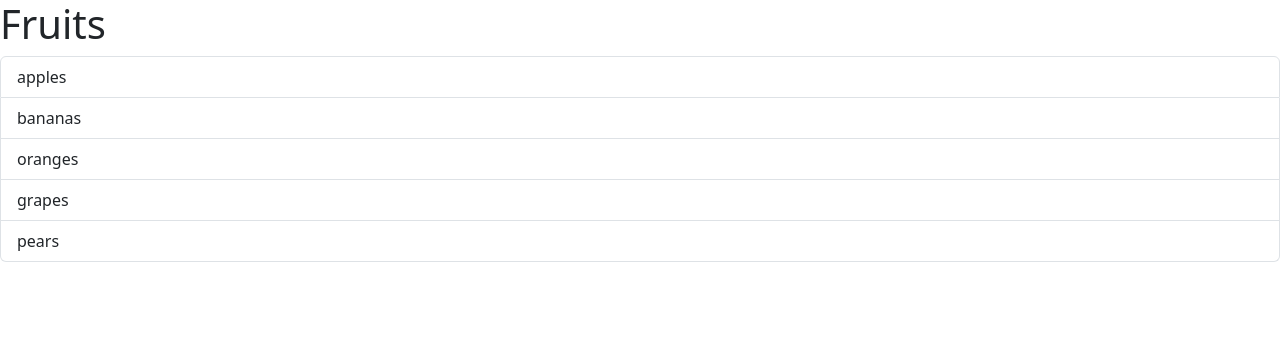
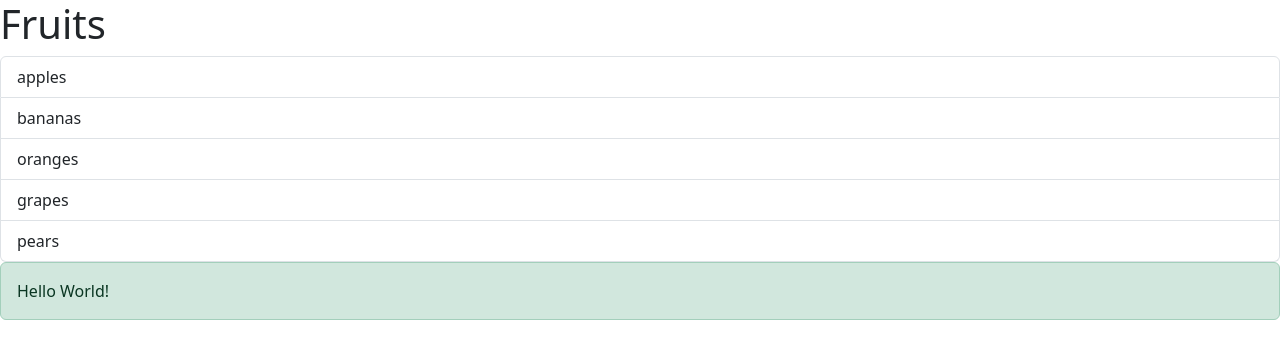
Before and after one commit to tobiasfremming/virtual_library, a React (Vite) app in the folder virtual_library/: page / in a window 1280 px wide. Shown: the top 358 px of the page. Built offline with nearby package versions, Linux system fonts and the light colour scheme.

Commit message:
feat: passing react node children via props

```diff
--- a/virtual_library/src/App.tsx
+++ b/virtual_library/src/App.tsx
@@ -1,3 +1,4 @@
+import Alert from "./components/Alert";
 import ListGroup from "./components/ListGroup";
 
 function App() {
@@ -7,6 +8,7 @@ function App() {
     console.log(item);
   };
   return (
+    <>
       <div>
         <ListGroup
           items={listItems}
@@ -14,6 +16,11 @@ function App() {
           onSelectItem={handleSelectItem}
         />
       </div>
+
+      <div>
+        <Alert>Hello World!</Alert>
+      </div>
+    </>
   );
 }
 
--- /dev/null
+++ b/virtual_library/src/components/Alert.tsx
@@ -0,0 +1,17 @@
+import React from "react";
+
+interface AlertProps {
+  children: string;
+}
+
+const Alert = ({ children }: AlertProps) => {
+  return (
+    <>
+      <div className="alert alert-success" role="alert">
+        {children}
+      </div>
+    </>
+  );
+};
+
+export default Alert;
--- a/virtual_library/src/components/ListGroup.tsx
+++ b/virtual_library/src/components/ListGroup.tsx
@@ -7,7 +7,7 @@ interface ListGroupProps {
 }
 
 function ListGroup({ items, heading, onSelectItem }: ListGroupProps) {
-  // Hook
+  // Hook, change of State makes the component rerender
   const [selectedIndex, setSelectedIndex] = useState(-1); // basicly getter and setter to state provided by js
 
   return (
```
Lines whose indentation alone changed are shown as unchanged.
